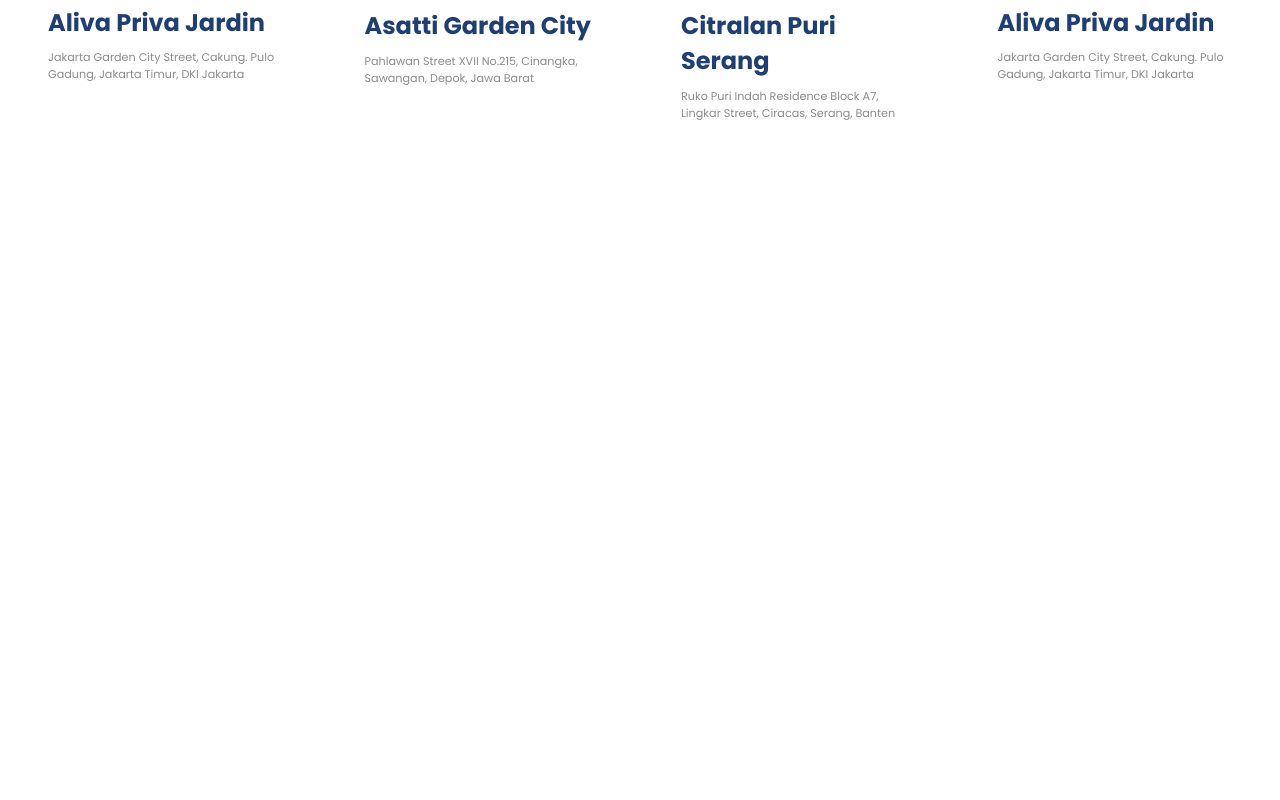
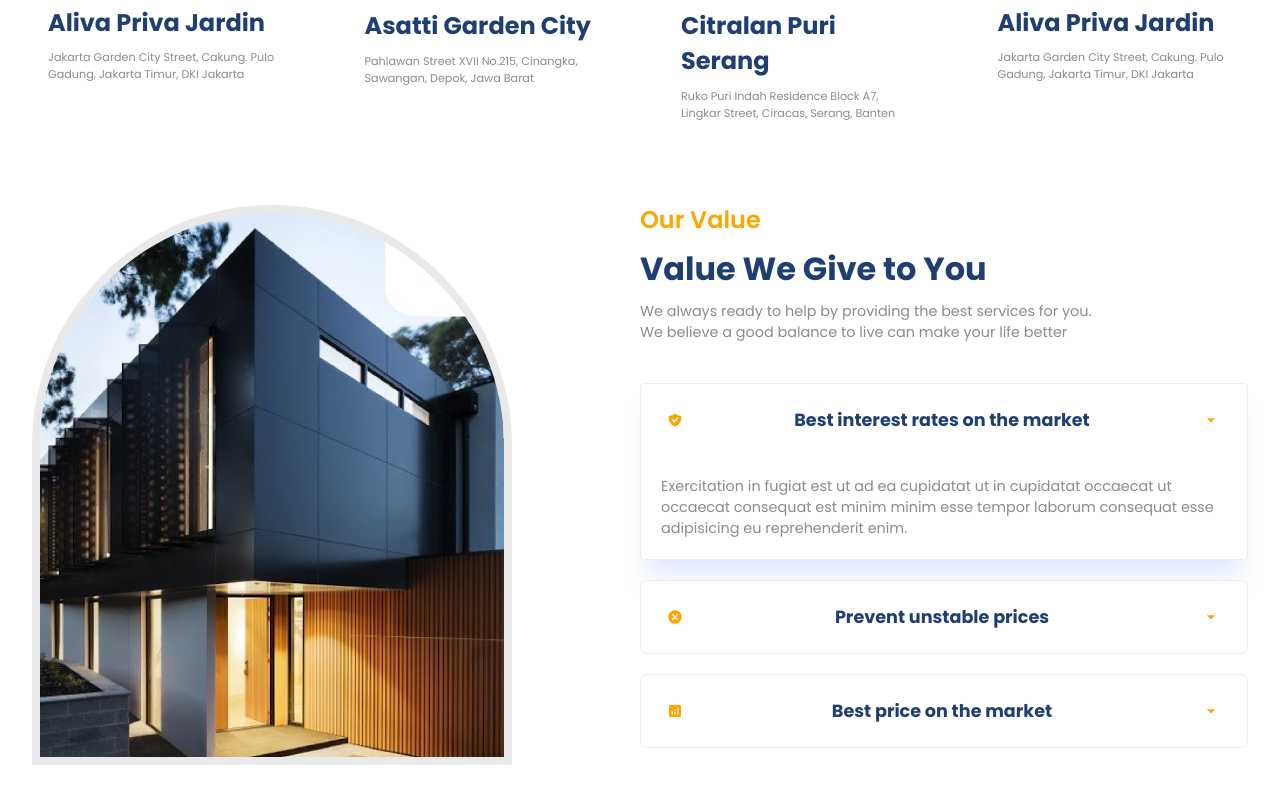
Before and after one commit to inekeyuliam/realestate-reactjs, a React (Vite) app: page / in a window 1280 px wide. Shown: the part 1277-2077 px from the top of the page. Before the commit the page ends 1447 px from the top, so only its background shows below. Built offline with nearby package versions, Linux system fonts and the light colour scheme.

Commit message:
value section

```diff
--- a/src/App.jsx
+++ b/src/App.jsx
@@ -3,6 +3,7 @@
 import './App.css'
 import Companies from "./components/Companies/Companies";
 import Residencies from "./components/Residencies/Residencies";
+import Value from "./components/Value/Value";
 function App() {
   return (
     <div className="App">
@@ -13,6 +14,7 @@
       </div>
       <Companies/>
       <Residencies/>
+      <Value/>
     </div>
   );
 }
--- /dev/null
+++ b/src/components/Value/Value.css
@@ -0,0 +1,43 @@
+.v-container .image-container{
+	border: 8px solid rgb(232 232 232 / 93%);
+}
+.v-container>div{
+	flex: 1;
+}
+.v-right{
+	gap: 0.5rem;
+}
+.accordion{
+	margin-top: 2rem;
+	border: none;
+}
+.accordionItem{
+	background: white;
+	border: 0.8px solid rgba(128,128,128, 0.143);
+	border-radius: 8px;
+	margin-bottom: 20px;
+	overflow: hidden;
+}
+.accordionButton{
+	background: white;
+	padding: 1rem;
+	width: 100%;
+	justify-content: space-between;
+	cursor: pointer;
+}
+.icon{
+	padding: 10px;
+	background: white;
+	border-radius: 5px;
+}
+.icon svg{
+	fill: orange;
+}
+.accordionButton .primaryText{
+	font-size: 1.1rem;
+	text-align: left;
+}
+.accordionItem.expanded{
+	box-shadow: var(--shadow);
+	border-radius: 5px;
+}
--- /dev/null
+++ b/src/components/Value/Value.jsx
@@ -0,0 +1,79 @@
+import React from 'react'
+import{
+	Accordion,
+	AccordionItem,
+	AccordionItemHeading,
+	AccordionItemButton,
+	AccordionItemPanel,
+	AccordionItemState,
+} from 'react-accessible-accordion'
+import { useState } from 'react'
+import 'react-accessible-accordion/dist/fancy-example.css'
+import { MdOutlineArrowDropDown } from 'react-icons/md'
+import './Value.css'
+import data from '../../utils/accordion'
+const Value = () => {
+  return (
+	<section className="v-wrapper">
+		<div className="paddings innerWidth flexCenter v-container">
+			<div className="v-left">
+				<div className="image-container">
+					<img src="./value.png" alt="" />
+				</div>
+			</div>
+			<div className="flexColStart v-right">
+				<span className='orangeText'>Our Value</span>
+				<span className='primaryText'>Value We Give to You</span>
+				<span className='secondaryText'>
+					We always ready to help by providing the best services for you.
+					<br/>
+					We believe a good balance to live can make your life better
+				</span>
+
+				<Accordion
+					className='accordion'
+					allowMultipleExpanded={false}
+					preExpanded={[0]}
+				>
+					{
+						data.map((item,i) => {
+							const [className, setClassName] = useState(null)
+							return (
+								<AccordionItem className={`accordionItem ${className}`} key={i} uuid={i}>
+									<AccordionItemHeading>
+										<AccordionItemButton className='flexCenter accordionButton'>
+											<AccordionItemState>
+												{({expanded}) =>
+												expanded ?
+												setClassName("expanded") :
+												setClassName("collapsed")
+												}
+											</AccordionItemState>
+
+											<div className="flexCenter icon">{item.icon}</div>
+											<span className="primaryText">
+												{item.heading}
+											</span>
+											<div className="flexCenter icon">
+												<MdOutlineArrowDropDown size={20}/>
+											</div>
+										</AccordionItemButton>
+									</AccordionItemHeading>
+									<AccordionItemPanel>
+										<p className="secondaryText">
+											{item.detail}
+										</p>
+									</AccordionItemPanel>
+								</AccordionItem>
+							)
+						 })
+					}
+
+				</Accordion>
+			</div>
+		</div>
+	</section>
+  )
+}
+
+export default Value
```
